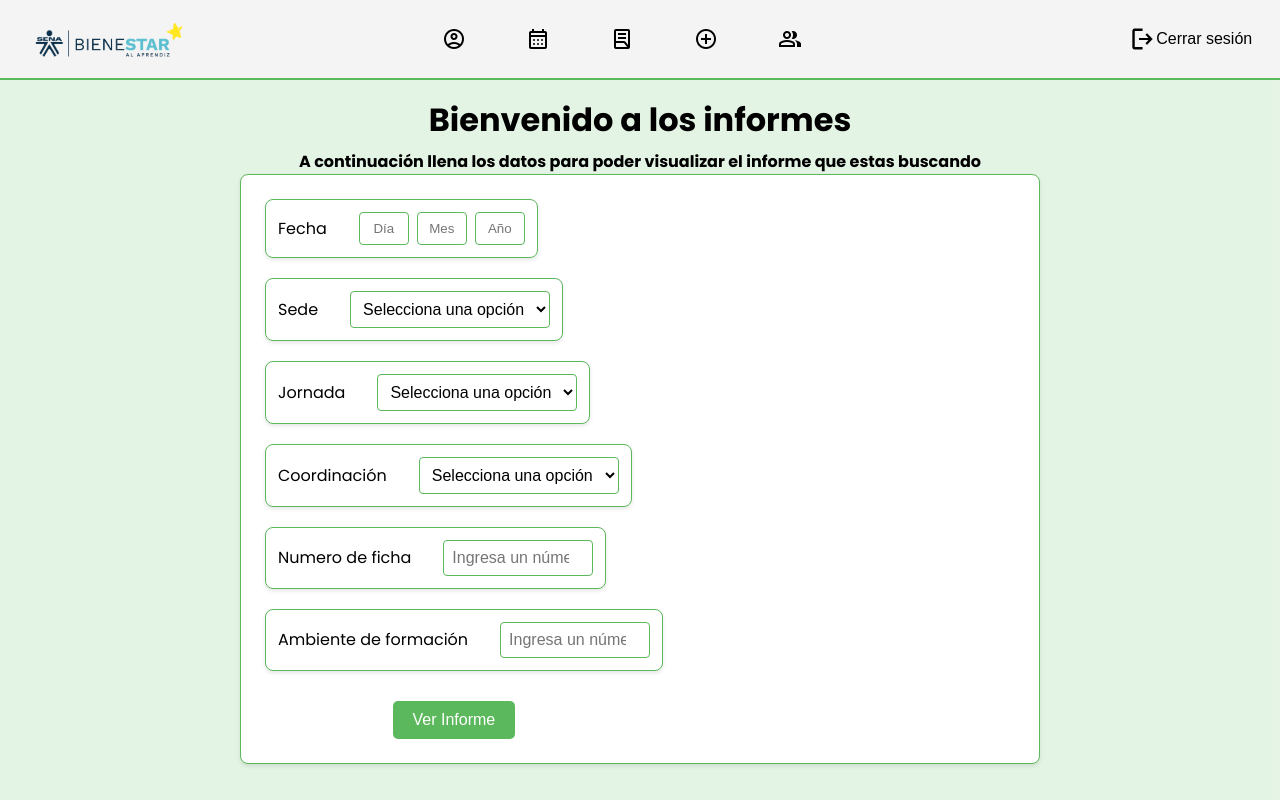
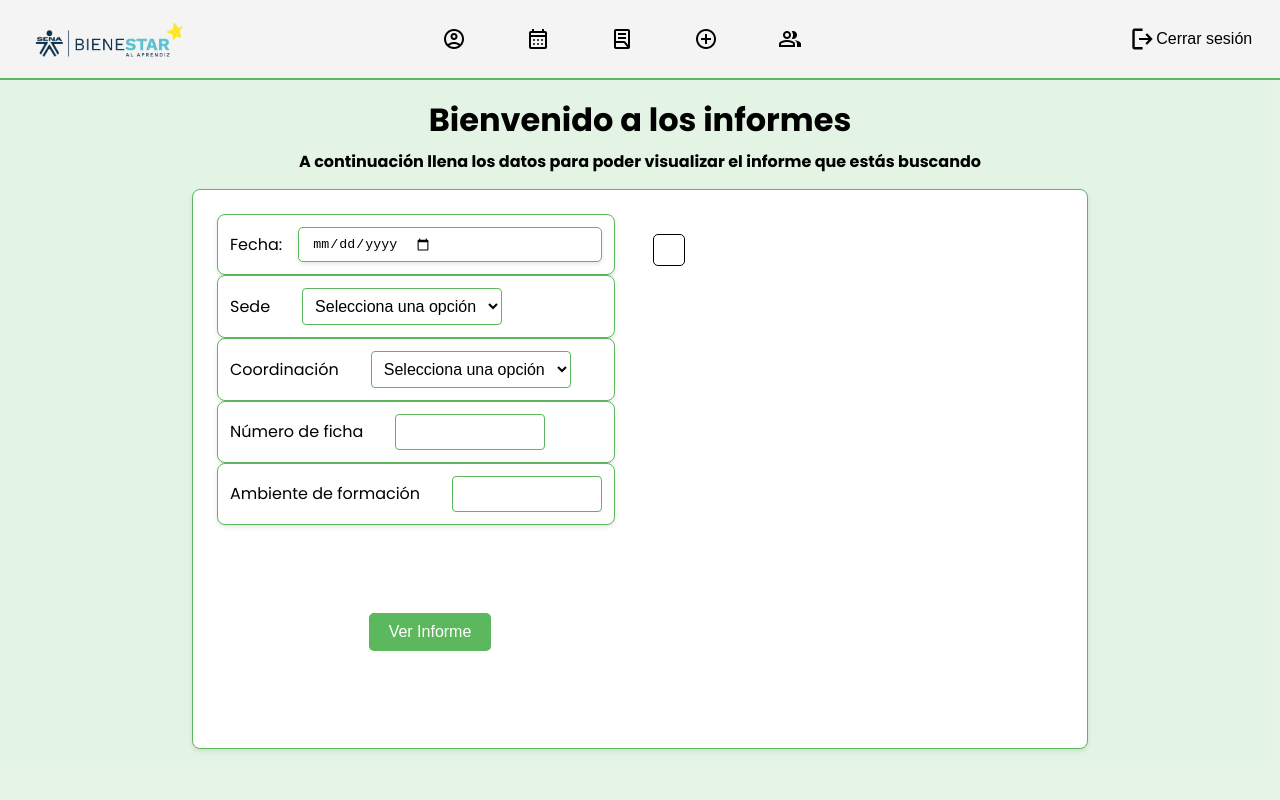
Before and after one commit to Laura29Cardenas/NewFrontendBienestar, a React (Create React App) app: page /informes in a window 1280 px wide. Built offline with nearby package versions, Linux system fonts and the light colour scheme.

Commit message:
lista vista de informes, falta descarga PDF

```diff
--- a/package.json
+++ b/package.json
@@ -15,8 +15,10 @@
     "bienestar": "file:",
     "bootstrap": "^5.3.3",
     "jquery": "^3.7.1",
+    "jspdf": "^2.5.2",
     "react": "^18.3.1",
     "react-bootstrap": "^2.10.4",
+    "react-calendar": "^5.0.0",
     "react-dom": "^18.3.1",
     "react-icons": "^5.3.0",
     "react-router-dom": "^6.26.2",
--- a/src/components/Informes1.js
+++ b/src/components/Informes1.js
@@ -1,155 +1,120 @@
-import React from "react";
-import Swal from 'sweetalert2';
+import React, { useState } from "react";
+import Swal from "sweetalert2";
 
 function Informes1() {
-  const showReportAlert = () => {
-    const informeData = {
-      programName: "Programación Taller de Deporte",
-      workshopType: "Deportes",
-      workshopDescription:
-        ' Lorem ipsum dolor sit amet consectetur adipisicing elit. Quam incidunt, asperiores iusto nesciunt delectus nemo, porro esse adipisci suscipit repellendus at ipsum accusantium. Vel accusamus molestiae omnis nihil aspernatur iste! ',
-      date: "2023-05-12",
-      time: "10:00 AM",
-      specialty: "Tele - informatica",
-      trainers: ["Juan Pérez", "María López"],
-      locations: ["Sede Central", "Sede Norte"],
-      duration: "4 horas",
+  const [fecha, setFecha] = useState("");
+  const [sede, setSede] = useState("");
+  const [coordinacion, setCoordinacion] = useState("");
+  const [numeroFicha, setNumeroFicha] = useState("");
+  const [ambiente, setAmbiente] = useState("");
+  const [informeData, setInformeData] = useState(null); // Estado para almacenar el informe
+
+  const showReportAlert = async () => {
+    try {
+      const response = await fetch("http://localhost:7777/api/obtenerInforme", {
+        method: "POST",
+        headers: {
+          "Content-Type": "application/json",
+        },
+        body: JSON.stringify({
+          fecha,
+          sede,
+          coordinacion,
+          numeroFicha,
+          ambiente,
+        }),
+      });
+
+      if (!response.ok) {
+        throw new Error("No se encontraron informes para los datos proporcionados.");
+      }
+
+      const data = await response.json();
+      setInformeData(data); // Almacena el informe en el estado
+    } catch (error) {
+      Swal.fire({
+        icon: "error",
+        title: "Error",
+        text: error.message,
+      });
+    }
   };
 
-    const trainersList = informeData.trainers.join(", ");
-    const locationsList = informeData.locations.join(", ");
+  const downloadAndOpenReport = async () => {
+    const response = await fetch('http://localhost:7777/api/generarInformePDF', {
+      method: 'POST',
+      headers: {
+          'Content-Type': 'application/json',
+      },
+      body: JSON.stringify({
+          fecha,
+          sede,
+          coordinacion,
+          numeroFicha,
+          ambiente,
+      }),
+  });
 
-    Swal.fire({
-      title: "Informe de Taller",
-      html: `
-              <div class="report-container">
-                  <div class="report-header">
-                      <h2>${informeData.programName}</h2>
-                  </div>
-                  <div class="report-content">
-                      <p class="texto-informe" ><strong>Tipo de taller:</strong>  </br> ${informeData.workshopType}</p>
-                      <p class="texto-informe" ><strong>Descripcion:</strong>  </br> ${informeData.workshopDescription}</p>
-                      <p class="texto-informe" ><strong>Fecha y hora del taller:</strong>  </br> ${informeData.date} a las ${informeData.time}</p>
-                      <p class="texto-informe" ><strong>Especialidad:</strong>  </br> ${informeData.specialty}</p>
-                      <p class="texto-informe" ><strong>Capacitador(es):</strong> </br>  ${trainersList}</p>
-                      <p class="texto-informe" ><strong>Sede(s):</strong> </br>  ${locationsList}</p>
-                      <p class="texto-informe" ><strong>Duración estimada:</strong>  </br> ${informeData.duration}</p>
-                  </div>
-                  <div class="report-footer">
-                      <p>Hecho por Bienestar al Aprendiz</p>
-                  </div>
-                  <button class="download-button" onclick="downloadReport()">
-                      <i class="fa fa-download"></i> Descargar
-                  </button>
-              </div>
-          `,
-      showConfirmButton: false,
-    });
-  };
 
-  const downloadReport = () => {
-    // Aquí puedes agregar la lógica para descargar el informe en formato PDF o cualquier otro formato.
-    alert("Descargar informe no está implementado aún.");
+    if (!response.ok) {
+        alert('Error al generar el informe');
+        return;
+    }
+
+    const blob = await response.blob();
+    const url = window.URL.createObjectURL(blob);
+
+    // Crea un enlace para la descarga
+    const a = document.createElement('a');
+    a.style.display = 'none';
+    a.href = url;
+    a.download = 'informe.pdf'; // Nombre del archivo al descargar
+    document.body.appendChild(a);
+    a.click(); // Simula un clic para descargar
+    window.URL.revokeObjectURL(url); // Revoca el objeto URL
+
+    // Aquí puedes abrir el PDF en una nueva ventana/tab
+    window.open(url, '_blank'); // Esto abrirá el PDF en una nueva pestaña
 };
 
   return (
     <div className="informes-container">
       <h1 className="titulo1-informes">Bienvenido a los informes</h1>
       <h3 className="titulo2-informes">
-        A continuación llena los datos para poder visualizar el informe que
-        estas buscando
+        A continuación llena los datos para poder visualizar el informe que estás buscando
       </h3>
-      <div className="container">
-        {/* Botón de Fecha */}
-        <div className="date-button">
-          <label htmlFor="date-field" className="date-label">
-            Fecha
-          </label>
-          <div className="date-inputs">
-            <input
-              className="input-fecha"
-              type="text"
-              id="day"
-              placeholder="Día"
-              maxLength={2}
-            />
-            <input
-              className="input-fecha"
-              type="text"
-              id="month"
-              placeholder="Mes"
-              maxLength={2}
-            />
-            <input
-              className="input-fecha"
-              type="text"
-              id="year"
-              placeholder="Año"
-              maxLength={4}
-            />
+      <div className="container-form-informes">
+        <div className="inputs-container">
+          {/* Inputs del formulario */}
+          <div className="campo-programacion-informe">
+            <label className="label-form-programacion-informe">Fecha:</label>
+            <input type="date" className="input-form-programacion-informe" onChange={(e) => setFecha(e.target.value)} />
           </div>
-        </div>
-        {/* Botón de Selección */}
-        <div className="select-button">
-          <label htmlFor="jornada-select" className="select-label">
-            Sede
-          </label>
-          <select className="selector-informe" id="jornada-select">
-            <option value disabled selected>
-              Selecciona una opción
-            </option>
-            <option value={1}>Sede calle 52</option>
-            <option value={2}>Sede calle 64</option>
-            <option value={3}>Sede Fontibon</option>
+          <div className="campo-programacion-informe">
+            <label htmlFor="sede-select" className="select-label">Sede</label>
+            <select className="selector-informe" onChange={(e) => setSede(e.target.value)}>
+              <option value="" disabled selected>Selecciona una opción</option>
+              <option value="SEDE 52">Sede calle 52</option>
+              <option value="SEDE 64">Sede calle 64</option>
+              <option value="SEDE FONTIBON">Sede Fontibon</option>
             </select>
           </div>
-        <div className="select-button">
-          <label htmlFor="jornada-select" className="select-label">
-            Jornada
-          </label>
-          <select className="selector-informe" id="jornada-select">
-            <option value disabled selected>
-              Selecciona una opción
-            </option>
-            <option value={1}>Diurna</option>
-            <option value={2}>Mixta</option>
-            <option value={3}>Nocturna</option>
+          <div className="campo-programacion-informe">
+            <label htmlFor="coordinacion-select" className="select-label">Coordinación</label>
+            <select className="selector-informe" onChange={(e) => setCoordinacion(e.target.value)}>
+              <option value="" disabled selected>Selecciona una opción</option>
+              <option value="Teleinformatica">Teleinformatica</option>
+              <option value="Logistica">Logistica</option>
+              <option value="Mercadeo">Mercadeo</option>
             </select>
           </div>
-        <div className="select-button">
-          <label htmlFor="jornada-select" className="select-label">
-            Coordinación
-          </label>
-          <select className="selector-informe" id="jornada-select">
-            <option value disabled selected>
-              Selecciona una opción
-            </option>
-            <option value={1}>Mercadeo</option>
-            <option value={2}>Teleinformatica</option>
-            <option value={3}>Logistica</option>
-          </select>
+          <div className="campo-programacion-informe">
+            <label htmlFor="numeroFicha" className="number-label">Número de ficha</label>
+            <input className="numero-informe" type="number" onChange={(e) => setNumeroFicha(e.target.value)} />
           </div>
-        <div className="number-button">
-          <label htmlFor="number-input" className="number-label">
-            Numero de ficha
-          </label>
-          <input
-            className="numero-informe"
-            type="number"
-            id="number-input"
-            placeholder="Ingresa un número"
-          />
-        </div>
-        <div className="number-button">
-          <label htmlFor="number-input" className="number-label">
-            Ambiente de formación
-          </label>
-          <input
-            className="numero-informe"
-            type="number"
-            id="number-input"
-            placeholder="Ingresa un número"
-          />
+          <div className="campo-programacion-informe">
+            <label htmlFor="ambiente" className="number-label">Ambiente de formación</label>
+            <input className="numero-informe" type="text" onChange={(e) => setAmbiente(e.target.value)} />
           </div>
           {/* Botón de Ver Informe */}
           <div className="button-container">
@@ -158,6 +123,31 @@ function Informes1() {
             </button>
           </div>
         </div>
+
+        {/* Contenedor del informe */}
+        <div className="informe-container">
+          {informeData && (
+            <div className="report-container">
+              <div className="report-header">
+                <h2>{informeData.descripcion_procaptall}</h2>
+              </div>
+              <div className="report-content">
+                <p><strong>Sede:</strong> {informeData.sede_procaptall}</p>
+                <p><strong>Descripción:</strong> {informeData.descripcion_procaptall}</p>
+                <p><strong>Ambiente:</strong> {informeData.ambiente_procaptall}</p>
+                <p><strong>Fecha:</strong> {informeData.fecha_procaptall}</p>
+                <p><strong>Hora de Inicio:</strong> {informeData.horaInicio_procaptall}</p>
+                <p><strong>Hora de Fin:</strong> {informeData.horaFin_procaptall}</p>
+                <p><strong>Número de Ficha:</strong> {informeData.numero_FichaFK}</p>
+                <p><strong>Coordinación:</strong> {informeData.cordinacion_Ficha}</p>
+              </div>
+              <button className="download-button" onClick={downloadAndOpenReport}>
+                <i className="fa fa-download"></i> Descargar
+              </button>
+            </div>
+          )}
+        </div>
+      </div>
     </div>
   );
 }
--- a/src/index.css
+++ b/src/index.css
@@ -775,6 +775,10 @@ body {
   font-size: 1rem;
 }
 
+.inputs-container {
+  gap: 4px;
+}
+
 /* Estilo para el contenido principal */
 .main-content {
   margin-left: 250px;
@@ -785,14 +789,14 @@ body {
 }
 
 /* Contenedor del formulario */
-.container {
+.container-form-informes {
   background-color: #fff;
   border: 1px solid #5cb85c;
   border-radius: 8px;
   padding: 1.5rem;
   box-shadow: 0 2px 4px rgba(0, 0, 0, 0.1);
-  width: 80%;
-  max-width: 800px;
+  width: 70%;
+  height: 70vh;
   display: flex;
   flex-direction: column;
   gap: 1rem;
@@ -802,10 +806,19 @@ body {
   margin-right: auto;
 }
 
+.informe-container {
+  display: flex;
+  position: fixed;
+  left: 51%;
+  margin-top: 20px;
+  border: 1px solid #000000;
+  border-radius: 5px;
+  padding: 15px;
+}
+
 /* Estilo para los botones de fecha */
-.date-button,
-.select-button,
-.number-button {
+.input-form-programacion-informe,
+.campo-programacion-informe {
   display: flex;
   align-items: center;
   gap: 1rem;
@@ -836,6 +849,15 @@ body {
   border: 1px solid #5cb85c;
   border-radius: 4px;
   text-align: center;
+}
+
+.input-form-programacion-informe {
+  width: 98%;
+  height: 35px;
+  border: 1px solid #5cb85c;
+  border-radius: 5px;
+  padding-left: 13px;
+  box-sizing: border-box;
 }
 
 /* Selector */
@@ -860,8 +882,8 @@ body {
 .button-container {
   display: flex;
   justify-content: center;
-  margin-top: 10px;
-  margin-left: 17%;
+  margin-top: 22%;
+  margin-left: 7%;
   /* Espacio entre el último input y el botón */
 }
 
```
Also changed, not shown: 1 other file (tests, documents, lock files or other folders). Lines whose indentation alone changed are shown as unchanged.
